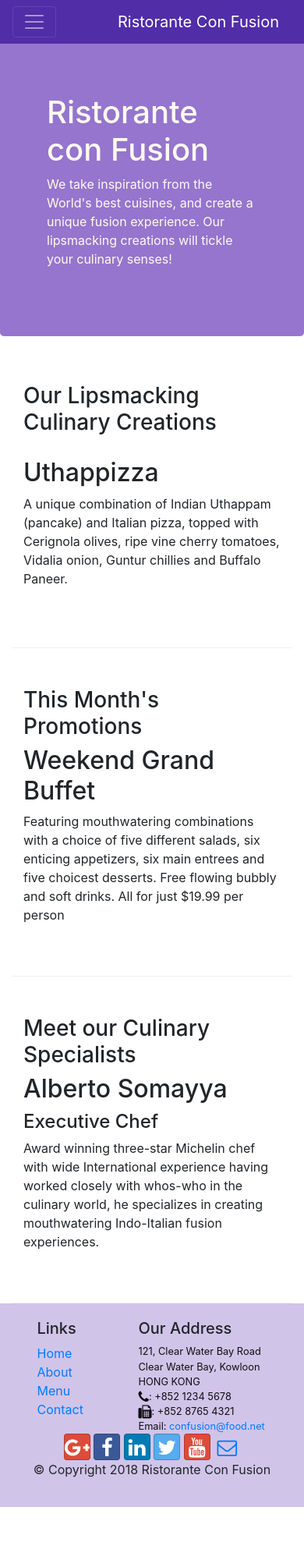
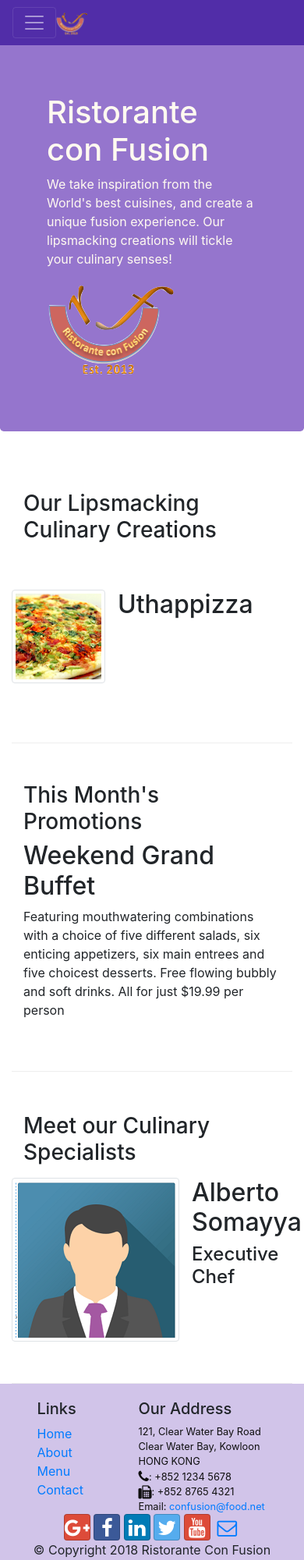
Before and after one commit to HaiDang-SE161026/conFusion, a website: page index.html in a window 390 px wide. Shown: the top 2000 px of the page at 78% size. Before the commit the page ends 1932 px from the top, so only its background shows below. Drawn offline with nearby package versions, Linux system fonts and the light colour scheme.

Commit message:
Images and Media

```diff
--- a/index.html
+++ b/index.html
@@ -22,7 +22,7 @@
             <button class="navbar-toggler" type="button" data-toggle="collapse" data-target="#Navbar">
                 <span class="navbar-toggler-icon"></span>
             </button>
-            <a class="navbar-brand" href="#">Ristorante Con Fusion</a>
+            <a class="navbar-brand mr-auto" href="index.html"><img src="img/logo.png" height="30" width="41"></a>
             <div class="collapse navbar-collapse" id=Navbar>
                 <ul class="navbar-nav mr-auto">
                     <li class="navbar-item active"><a class="nav-link" href="#">
@@ -51,7 +51,8 @@
                     <h1>Ristorante con Fusion</h1>
                     <p>We take inspiration from the World's best cuisines, and create a unique fusion experience. Our lipsmacking creations will tickle your culinary senses!</p>
                 </div>
-                <div class="col-12 col-sm">
+                <div class="col-12 col-sm align-self-center">
+                    <img src="img/logo.png" class="img-fluid">
                 </div>
             </div>
         </div>
@@ -64,10 +65,15 @@
             <div class="col-12 col-sm-4 order-sm-last col-md-3">
                 <h3>Our Lipsmacking Culinary Creations</h3>
             </div>
-            <div class="col col-sm order-sm-first col-md">
-                <h2>Uthappizza</h2>
-                <p>A unique combination of Indian Uthappam (pancake) and Italian pizza, topped with Cerignola olives, ripe vine cherry tomatoes, Vidalia onion, Guntur chillies and Buffalo Paneer.</p>
+            <!--Media-->
+            <div class="media">
+                <img src="img/uthappizza.png" class="d-flex mr-3 img-thumbnail align-self-center" alt="Uthappizza">
+                <div class="media-body">
+                    <h2 class="mt-0">Uthappizza</h2>
+                    <p class="d-none d-sm-block">A unique combination of Indian Uthappam (pancake) and Italian pizza, topped with Cerignola olives, ripe vine cherry tomatoes, Vidalia onion, Guntur chillies and Buffalo Paneer.</p>
+                </div>
             </div>
+
         </div>
 
 
@@ -85,10 +91,15 @@
             <div class="col-12 col-sm-4 order-sm-last col-md-3">
                 <h3>Meet our Culinary Specialists</h3>
             </div>
-            <div class="col col-sm order-sm-first col-md">
-                <h2>Alberto Somayya</h2>
-                <h4>Executive Chef</h4>
-                <p>Award winning three-star Michelin chef with wide International experience having worked closely with whos-who in the culinary world, he specializes in creating mouthwatering Indo-Italian fusion experiences. </p>
+
+            <!--Media-->
+            <div class="media">
+                <img src="img/alberto.png" class="d-flex mr-3 img-thumbnail align-self-center" alt="Alberto Somayya">
+                <div class="media-body">
+                    <h2 class="mt-0">Alberto Somayya</h2>
+                    <h4>Executive Chef</h4>
+                    <p class="d-none d-sm-block">Award winning three-star Michelin chef with wide International experience having worked closely with whos-who in the culinary world, he specializes in creating mouthwatering Indo-Italian fusion experiences. </p>
+                </div>
             </div>
         </div>
     </div>
```
Also changed, not shown: aboutus.html (+3 -2 lines), contactus.html (+3 -2 lines).
